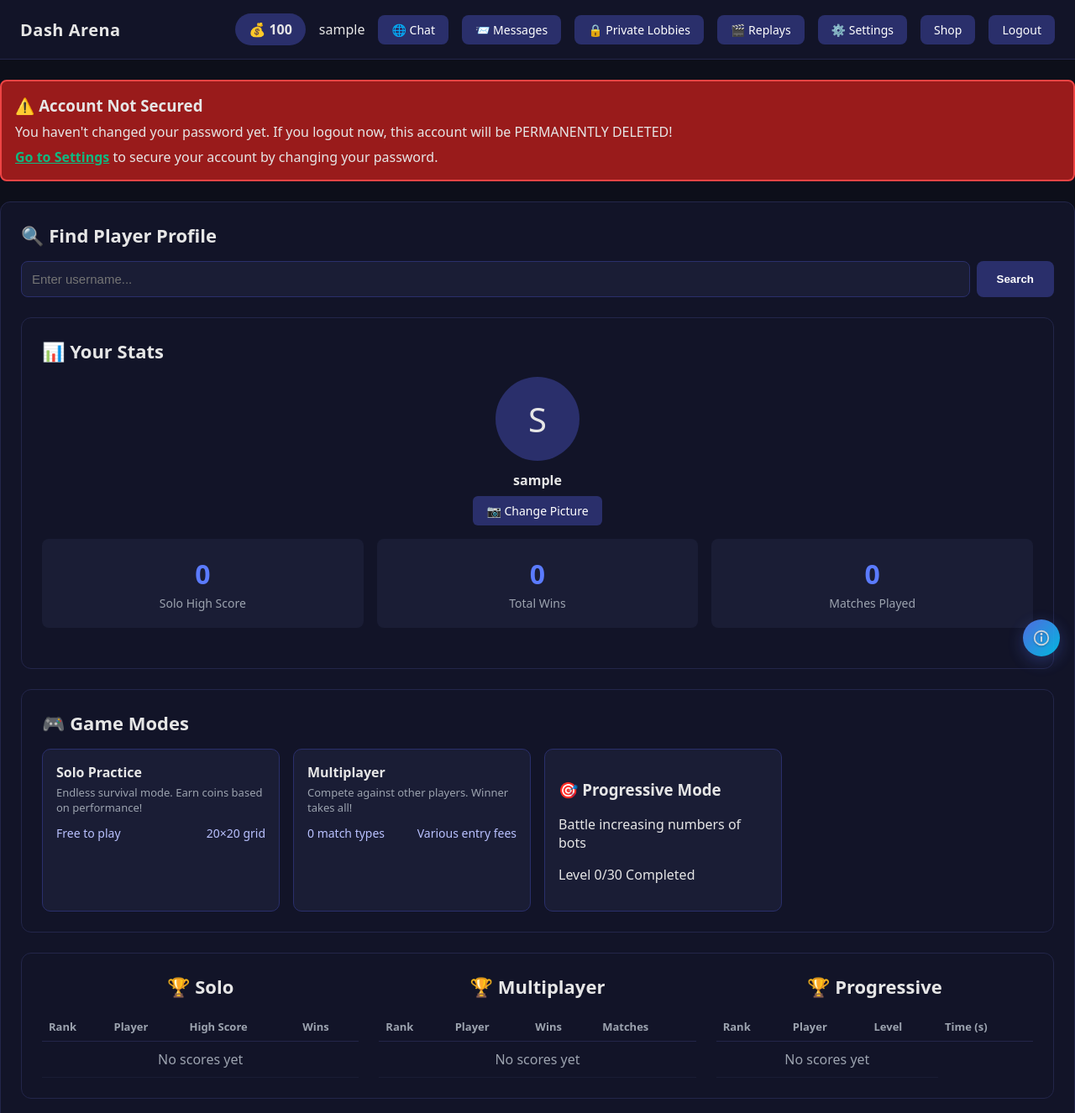
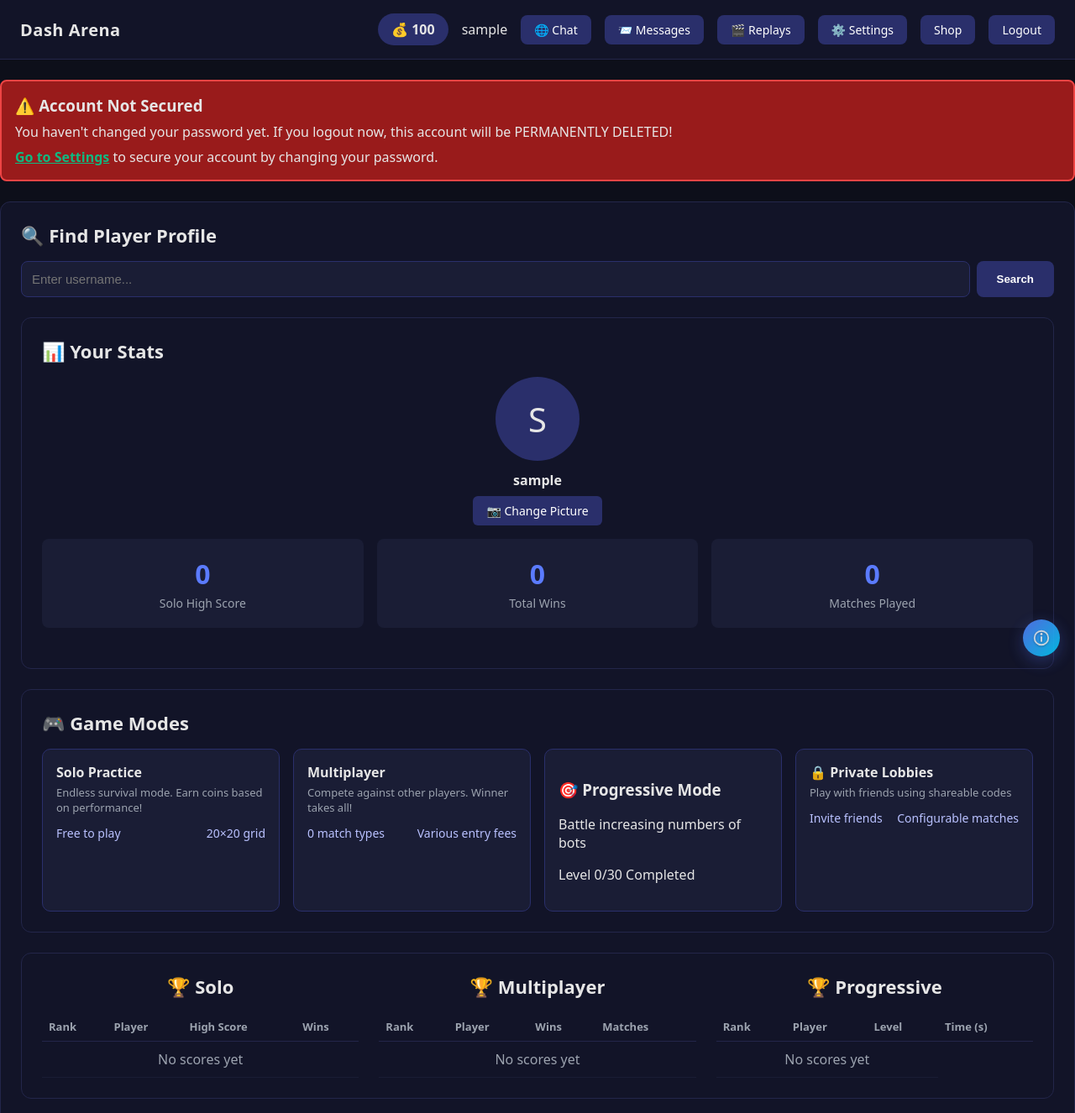
Before and after one commit to Vic-Nas/Dash, a Django app: page / in a window 1280 px wide. Shown: the top 1326 px of the page at 84% size. Run offline with Django 5.2, Linux system fonts and the light colour scheme; the visitor is signed in with stand-in values (Sample User, id 1); data comes from the database, SQL or seed files in the repository; data that the repository does not hold is empty.

Commit message:
Fix: Add CSRF token to private lobby requests, reorder join before create, move to game mode selector

```diff
--- a/accounts/templates/accounts/dashboard.html
+++ b/accounts/templates/accounts/dashboard.html
@@ -93,7 +93,6 @@
       <span>{{ user.username }}</span>
       <a href="/chat/global/" class="btn">🌐 Chat</a>
       <a href="/chat/messages/" class="btn {% if unreadCount > 0 %}has-unread{% endif %}" {% if unreadCount > 0 %}data-count="{{ unreadCount }}"{% endif %}>📨 Messages</a>
-      <a href="/matches/private/" class="btn">🔒 Private Lobbies</a>
       <a href="/matches/replays/" class="btn">🎬 Replays</a>
       <a href="/settings/" class="btn">⚙️ Settings</a>
       <a href="/shop/" class="btn">Shop</a>
@@ -168,6 +167,14 @@
             <h3>🎯 Progressive Mode</h3>
             <p>Battle increasing numbers of bots</p>
             <p>Level {{ profile.progressiveHighestLevel }}/30 Completed</p>
+        </a>
+        <a href="/matches/private/" class="card">
+            <div class="card-title">🔒 Private Lobbies</div>
+            <div class="card-desc">Play with friends using shareable codes</div>
+            <div class="card-info">
+              <span>Invite friends</span>
+              <span>Configurable matches</span>
+            </div>
         </a>
       </div>
     </div>
```
Also changed, not shown: matches/templates/matches/privateLobbies.html (+35 -13 lines).
